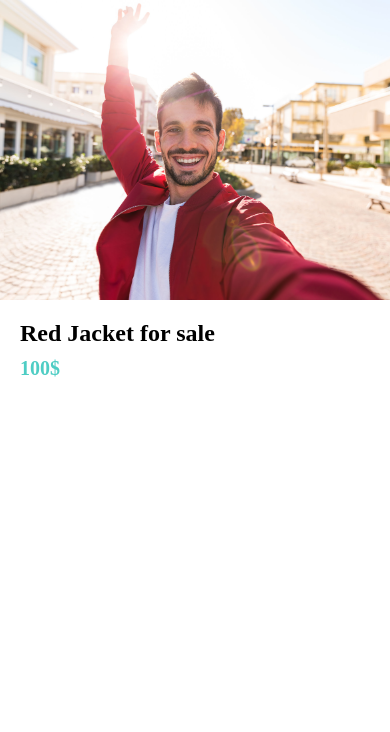
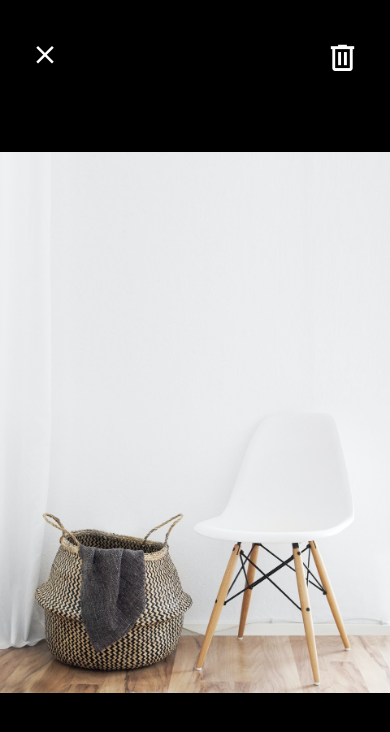
Before and after one commit to arichardi/DoneWithIt, a React Native app: screen / in a window 390 px wide. Shown: the top 732 px of the page. Built offline with nearby package versions, Linux system fonts and the light colour scheme.

Commit message:
viweImageScreen and Listing Details finish

```diff
--- a/App.js
+++ b/App.js
@@ -10,7 +10,7 @@
 export default function App() {
   return (
   <>
-    <ListingDetailScreen />
+    <ViewImageScreen />
   </>
   );
 }
--- /dev/null
+++ b/app/components/ListItem.js
@@ -0,0 +1,37 @@
+import React from 'react'
+import { Image, StyleSheet, View } from 'react-native'
+import colors from '../config/colors'
+
+import AppText from './AppText'
+
+const ListItem = ({title, subtitle, image}) => {
+    return (
+        <View style={styles.container}>
+            <Image style={styles.image} source={image}/>
+            <View>
+                <AppText style={styles.title} >{title}</AppText>
+                <AppText style={styles.subtitle} >{subtitle}</AppText>
+            </View>
+        </View>
+    )
+}
+
+export default ListItem
+
+const styles = StyleSheet.create({
+    container: {
+        flexDirection: 'row',
+    },
+    image: {
+        width: 70,
+        height: 70,
+        borderRadius: 35,
+        marginRight: 10,
+    },
+    title: {
+        fontWeight: '500',
+    },
+    subtitle: {
+        color: colors.medium,
+    },
+})
--- a/app/config/colors.js
+++ b/app/config/colors.js
@@ -3,6 +3,7 @@
     secondary: '#4ecdc4',
     black: '#000',
     white: '#fff',
-    grey: '#f8f4f4'
+    grey: '#f8f4f4',
+    medium: '#6e6969',
 
 }
--- a/app/screens/ListingDetailScreen.js
+++ b/app/screens/ListingDetailScreen.js
@@ -1,6 +1,8 @@
 import React from 'react'
-import { Image, StyleSheet, Text, View } from 'react-native'
+import { Image, StyleSheet, View } from 'react-native'
+
 import AppText from '../components/AppText'
+import ListItem from '../components/ListItem'
 import colors from '../config/colors'
 
 const ListingDetailScreen = () => {
@@ -10,6 +12,13 @@
             <View style={styles.detailsContainer}>
                 <AppText style={styles.title} >Red Jacket for sale</AppText>
                 <AppText style={styles.price} >100$</AppText>
+            <View style={styles.userContainer}>
+            <ListItem
+                title='Mosh Hamedani'
+                subtitle='5 listings'
+                image={require('../assets/mosh.jpg')}
+            />
+            </View>
             </View>
         </View>
     )
@@ -35,4 +44,7 @@
         fontWeight: '700',
         marginVertical: 10,
     },
+    userContainer: {
+        marginVertical: 40,
+    },
 })
--- a/app/screens/ViewImageScreen.js
+++ b/app/screens/ViewImageScreen.js
@@ -1,5 +1,6 @@
 import React from 'react'
 import { Image, StyleSheet, Text, View } from 'react-native'
+import { MaterialCommunityIcons } from '@expo/vector-icons'
 
 import chair from '../assets/chair.jpg'
 import colors from '../config/colors'
@@ -8,8 +9,20 @@
 const ViewImageScreen = () => {
     return (
         <View style={styles.container}>
-            <View style={styles.closeIcon}></View>
-            <View style={styles.deleteIcon}></View>
+            <View style={styles.closeIcon}>
+                <MaterialCommunityIcons
+                    name='close'
+                    color='white'
+                    size={30}
+                />
+            </View>
+            <View style={styles.deleteIcon}>
+            <MaterialCommunityIcons
+                    name='trash-can-outline'
+                    color='white'
+                    size={35}
+                />
+            </View>
         <Image
         style={styles.image}
         source={chair}
@@ -27,17 +40,11 @@
         flex: 1,
     },
     closeIcon: {
-        width: 50,
-        height: 50,
-        backgroundColor: colors.primary,
         position: 'absolute',
         top: 40,
         left: 30,
     },
     deleteIcon: {
-        width: 50,
-        height: 50,
-        backgroundColor: colors.secondary,
         position: 'absolute',
         top: 40,
         right: 30,
```
